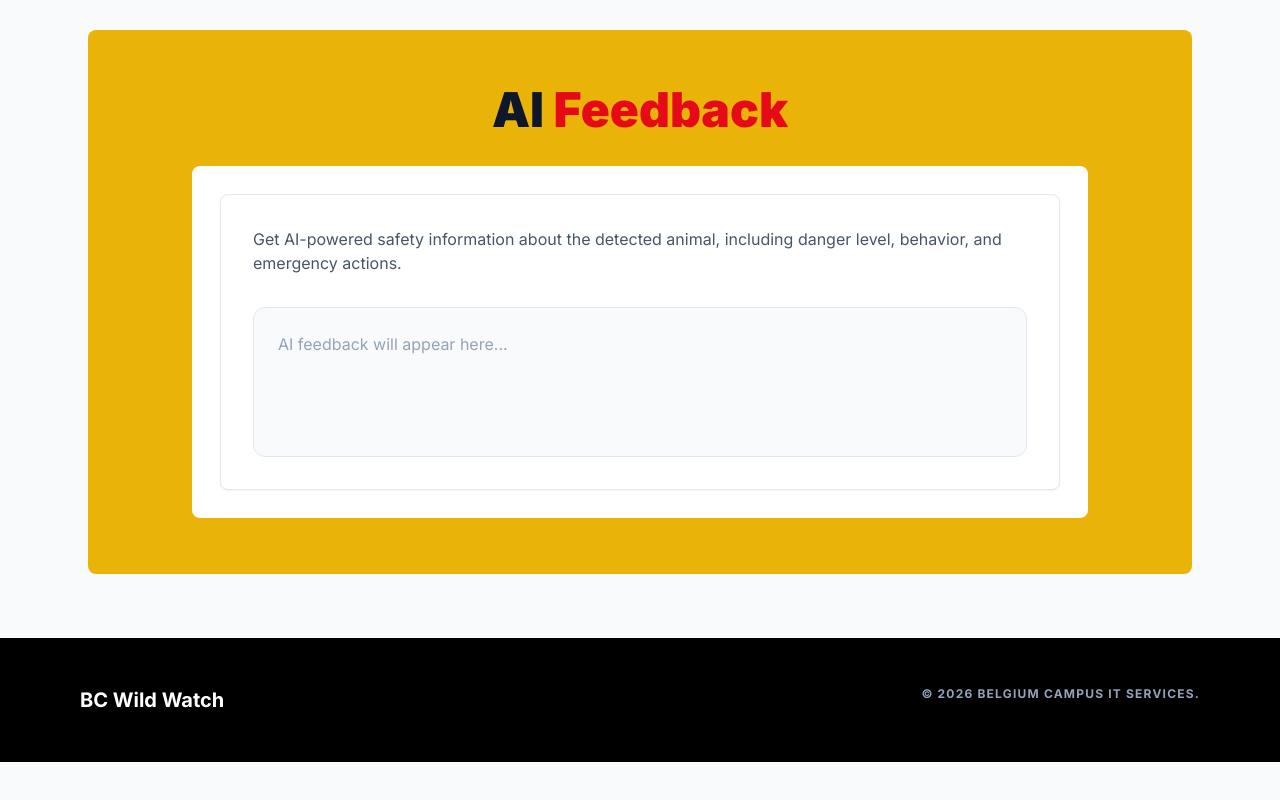
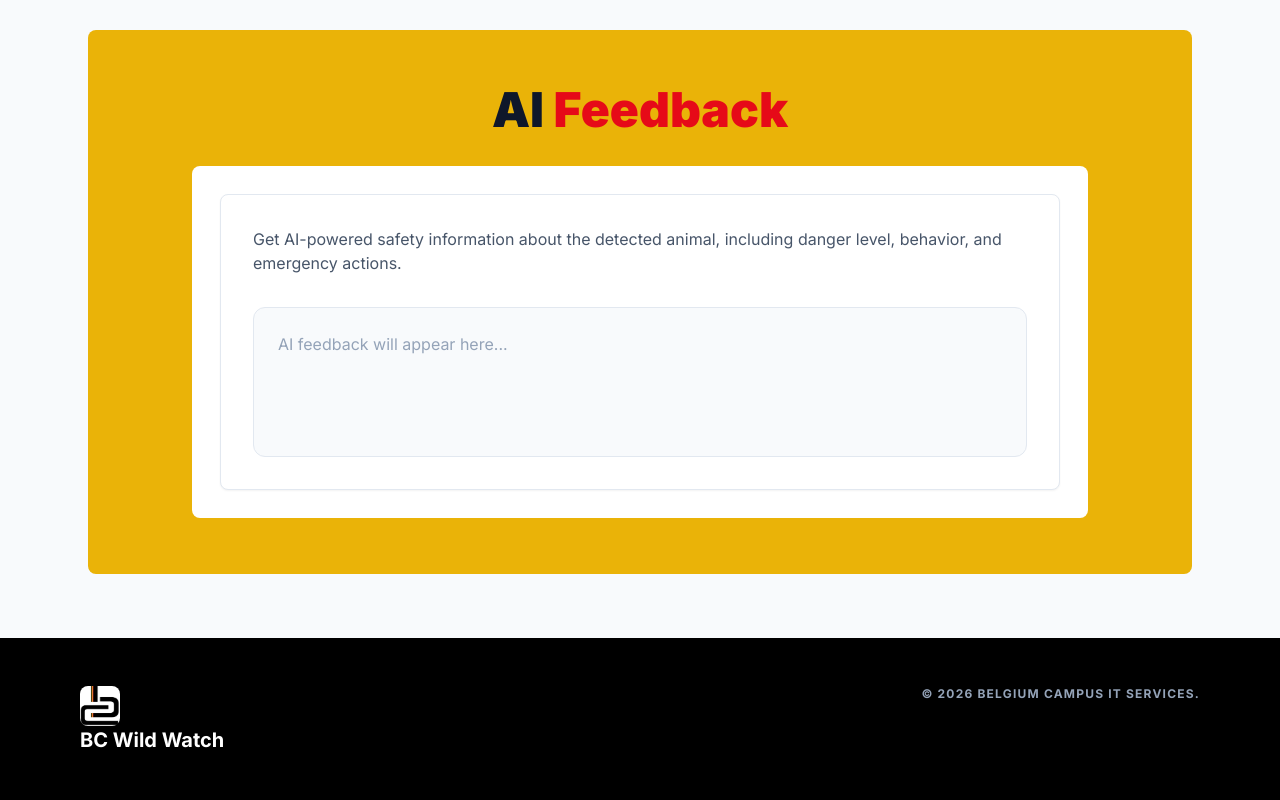
Before and after one commit to pmokadi/BC-WildWatch, a website: page public/predictor.html in a window 1280 px wide. Shown: the part 595-1395 px from the top of the page. Before the commit the page ends 1357 px from the top, so only its background shows below. Drawn offline with nearby package versions, Linux system fonts and the light colour scheme.

Commit message:
Update footer to include logo in predictor.html

```diff
--- a/public/predictor.html
+++ b/public/predictor.html
@@ -39,7 +39,7 @@
       </div>
     </section>
   </main>
-  <footer class="bg-black text-slate-400 py-12 px-6 lg:px-20"><div class="max-w-6xl mx-auto flex justify-between flex-col md:flex-row gap-6"><span class="text-white font-bold text-xl">BC Wild Watch</span><p class="text-xs font-bold uppercase tracking-widest">&copy; 2026 Belgium Campus IT Services.</p></div></footer>
+  <footer class="bg-black text-slate-400 py-12 px-6 lg:px-20"><div class="max-w-6xl mx-auto flex justify-between flex-col md:flex-row gap-6"><span class="text-white font-bold text-xl"><img src="media/images/logo.jpg" class="h-10 w-10 rounded-lg" alt="Logo">BC Wild Watch</span><p class="text-xs font-bold uppercase tracking-widest">&copy; 2026 Belgium Campus IT Services.</p></div></footer>
   <script src="assets/js/app.js"></script>
 </body>
 </html>
```
